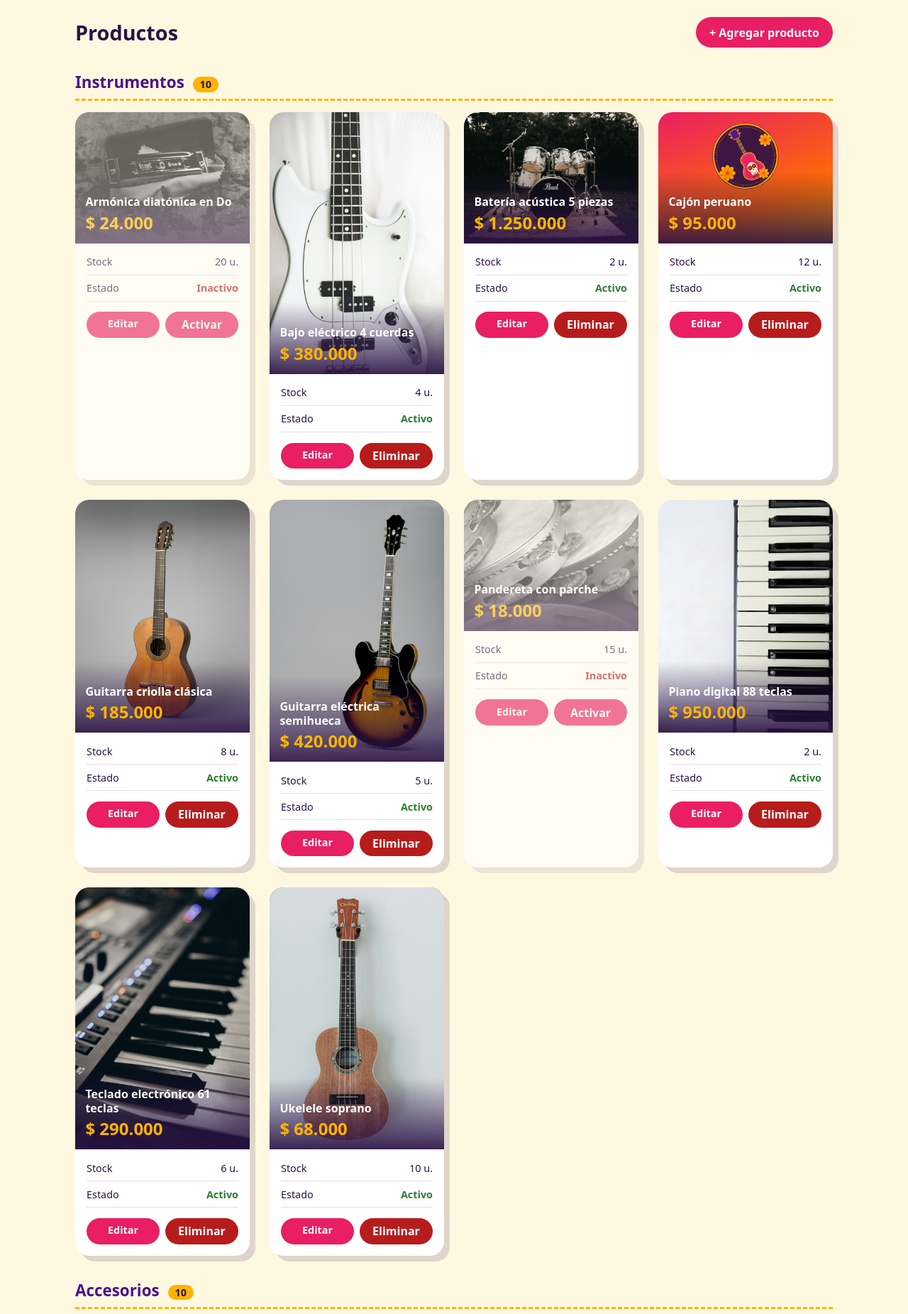
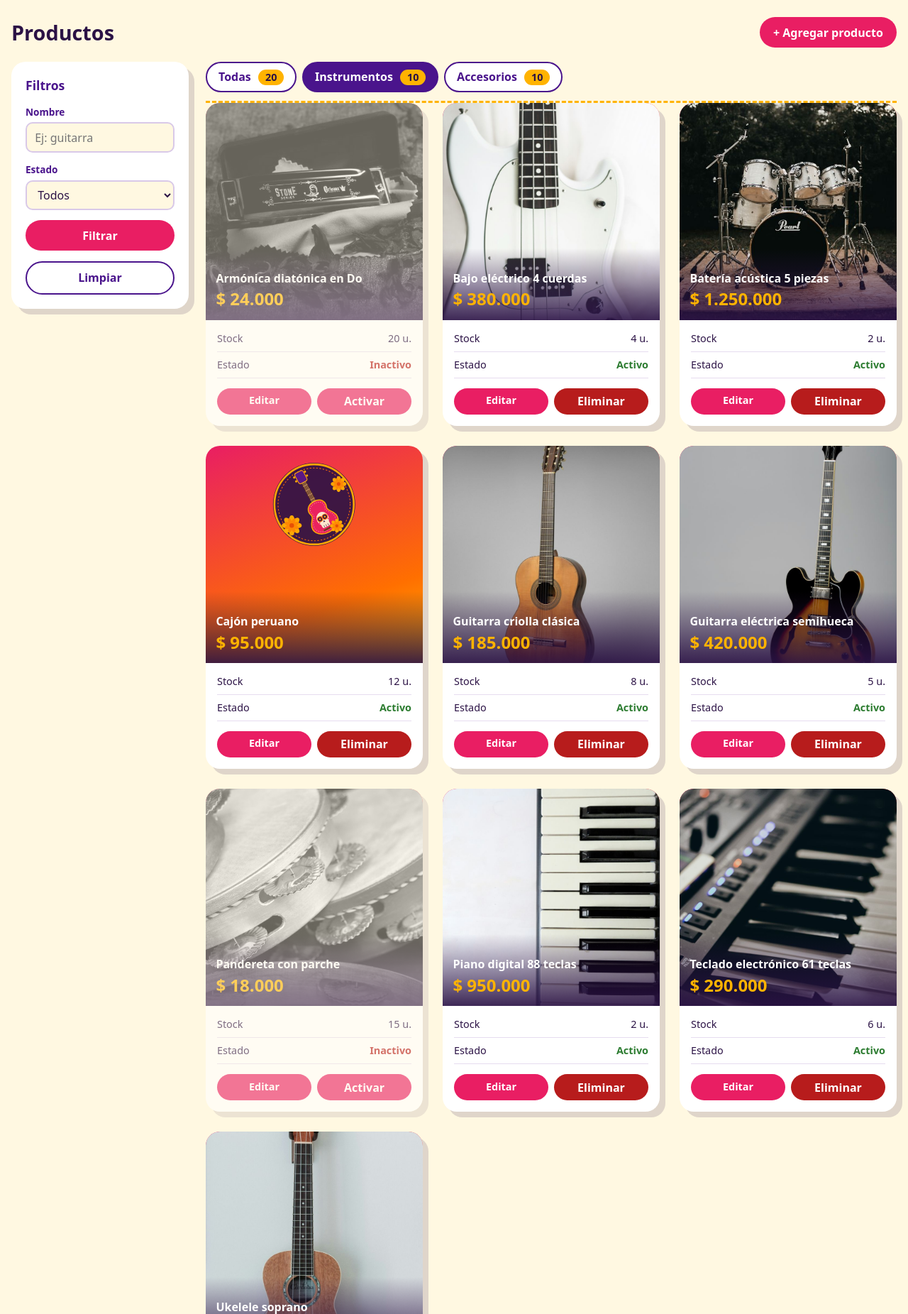
Before and after one commit to sebaStudy/TP-Programacion-III-Palmieri-Juarez, a Node server app: page /admin/dashboard?categoryId=1 in a window 1280 px wide. Shown: the part 76-1927 px from the top of the page at 71% size. Run offline with Node 20, Linux system fonts and the light colour scheme; data comes from the database, SQL or seed files in the repository; some libraries are stand-ins or nearby versions.

Commit message:
feat: filtros laterales y pestañas por categoría en el dashboard, y tarjetas del mismo tamaño

```diff
--- a/backend/public/css/admin.css
+++ b/backend/public/css/admin.css
@@ -25,7 +25,7 @@ body {
 main {
   flex: 1;
   width: 100%;
-  max-width: 1100px;
+  max-width: 1400px;
   margin: 0 auto;
   padding: 1.5rem 1rem;
 }
@@ -135,6 +135,63 @@ h2 {
 
 .vacio { color: var(--morado); font-style: italic; }
 
+/* Dashboard: filtros a la izquierda y resultados a la derecha */
+.dashboard {
+  display: grid;
+  grid-template-columns: 250px 1fr;
+  gap: 1.5rem;
+  align-items: start;
+  margin-top: 1.25rem;
+}
+
+.filtros {
+  display: flex;
+  flex-direction: column;
+  gap: 0.9rem;
+  position: sticky;
+  top: 1rem;
+  padding: 1.25rem;
+  background: white;
+  border-radius: 20px;
+  box-shadow: 8px 8px 0 rgba(43, 18, 69, 0.15);
+}
+
+.filtros-titulo { margin: 0; font-size: 1.1rem; font-weight: 700; color: var(--morado); }
+.filtros .boton { text-align: center; }
+
+.filtro { display: flex; flex-direction: column; gap: 0.25rem; }
+.filtro label { font-size: 0.85rem; font-weight: 600; color: var(--morado); }
+
+.filtro input,
+.filtro select {
+  width: 100%;
+  padding: 0.45rem 0.7rem;
+  font: inherit;
+  color: var(--texto);
+  background: var(--crema);
+  border: 2px solid #d9c9e8;
+  border-radius: 10px;
+}
+
+.filtro input:focus,
+.filtro select:focus { outline: none; border-color: var(--magenta); }
+
+/* Pestañas de categorías, una al lado de la otra */
+.pestanas { display: flex; flex-wrap: wrap; gap: 0.5rem; padding-bottom: 0.75rem; border-bottom: 3px dashed var(--cempasuchil); }
+
+.pestana {
+  padding: 0.45rem 1rem;
+  font-weight: 600;
+  color: var(--morado);
+  text-decoration: none;
+  background: white;
+  border: 2px solid var(--morado);
+  border-radius: 999px;
+}
+
+.pestana:hover { background: #f0e6fa; }
+.pestana.activa { color: white; background: var(--morado); }
+
 /* Tarjetas de producto */
 .grilla {
   display: grid;
@@ -159,11 +216,18 @@ h2 {
 
 .tarjeta-cabecera {
   position: relative;
-  aspect-ratio: 4 / 3;
+  aspect-ratio: 1 / 1; /* recuadro cuadrado: todas las tarjetas miden lo mismo */
   background: linear-gradient(160deg, var(--magenta), var(--naranja) 70%, var(--cempasuchil));
 }
 
-.tarjeta-cabecera .foto { width: 100%; height: 100%; object-fit: cover; display: block; }
+/* La foto llena el recuadro sin cambiar su tamaño: así todas las tarjetas miden lo mismo, sea cual sea la foto. */
+.tarjeta-cabecera .foto {
+  position: absolute;
+  inset: 0;
+  width: 100%;
+  height: 100%;
+  object-fit: cover; /* recorta lo que sobra, sin deformar */
+}
 
 .tarjeta-cabecera .sin-foto {
   position: absolute;
@@ -285,6 +349,11 @@ button.boton { font: inherit; font-weight: 600; border: 0; cursor: pointer; }
 .modal h2 { margin-top: 0; }
 .modal-botones { display: flex; justify-content: flex-end; gap: 0.75rem; margin-top: 1.25rem; }
 
+@media (max-width: 800px) {
+  .dashboard { grid-template-columns: 1fr; }
+  .filtros { position: static; }
+}
+
 @media (max-width: 600px) {
   .dos-columnas { grid-template-columns: 1fr; }
 }
--- a/backend/src/controllers/adminController.js
+++ b/backend/src/controllers/adminController.js
@@ -1,3 +1,4 @@
+const { Op } = require('sequelize');
 const { Category, Product } = require('../models');
 const { crearProducto, modificarProducto, cambiarEstado } = require('../services/productService');
 const { recolectarErrores, borrarImagenSubida } = require('../middlewares/validarProducto');
@@ -12,16 +13,48 @@ const MENSAJES = {
 const noEncontrado = (res) =>
   res.status(404).render('admin/error', { titulo: 'No encontrado', mensaje: 'El producto no existe.' });
 
-// GET /admin/dashboard: todos los productos (activos e inactivos) separados por categoría
+// GET /admin/dashboard: los productos (activos e inactivos) separados por categoría.
+// Filtros opcionales por URL: ?q=<texto del nombre>&categoryId=<id>&estado=activos|inactivos
 const dashboard = async (req, res) => {
+  const filtros = {
+    q: String(req.query.q ?? '').trim(),
+    categoryId: /^\d+$/.test(req.query.categoryId) ? req.query.categoryId : '', // si no es un número, se ignora
+    estado: ['activos', 'inactivos'].includes(req.query.estado) ? req.query.estado : '',
+  };
+
+  const dondeProducto = {};
+  if (filtros.q) dondeProducto.nombre = { [Op.like]: `%${filtros.q}%` };
+  if (filtros.estado === 'activos') dondeProducto.activo = true;
+  if (filtros.estado === 'inactivos') dondeProducto.activo = false;
+
+  // Todas las categorías con sus productos ya filtrados por nombre y estado:
+  // de acá salen las pestañas (con su cantidad) y las secciones que se muestran.
   const categorias = await Category.findAll({
-    include: Product,
+    include: { model: Product, where: dondeProducto, required: false }, // required: false deja las categorías sin coincidencias
     order: [['id', 'ASC'], [Product, 'nombre', 'ASC']],
   });
+  const visibles = filtros.categoryId ? categorias.filter((c) => String(c.id) === filtros.categoryId) : categorias;
+  const total = categorias.reduce((suma, c) => suma + c.Products.length, 0);
+
+  // Link de una pestaña: cambia la categoría y conserva el resto de los filtros.
+  const urlCategoria = (categoryId) => {
+    const params = new URLSearchParams();
+    if (filtros.q) params.set('q', filtros.q);
+    if (filtros.estado) params.set('estado', filtros.estado);
+    if (categoryId) params.set('categoryId', categoryId);
+    const consulta = params.toString();
+    return consulta ? `/admin/dashboard?${consulta}` : '/admin/dashboard';
+  };
+
   res.render('admin/dashboard', {
     titulo: 'Productos',
     seccion: 'dashboard',
     categorias,
+    visibles,
+    total,
+    urlCategoria,
+    filtros,
+    hayFiltros: Boolean(filtros.q || filtros.categoryId || filtros.estado),
     mensaje: MENSAJES[req.query.mensaje] || null,
   });
 };
--- a/backend/src/views/admin/dashboard.ejs
+++ b/backend/src/views/admin/dashboard.ejs
@@ -11,12 +11,55 @@
     <div class="aviso" role="status"><%= mensaje %></div>
   <% } %>
 
-  <% categorias.forEach((categoria) => { %>
+  <div class="dashboard">
+    <aside>
+      <form class="filtros" method="get" action="/admin/dashboard">
+        <p class="filtros-titulo">Filtros</p>
+        <input type="hidden" name="categoryId" value="<%= filtros.categoryId %>"> <%# conserva la categoría elegida en las pestañas %>
+
+        <div class="filtro">
+          <label for="q">Nombre</label>
+          <input type="search" id="q" name="q" value="<%= filtros.q %>" placeholder="Ej: guitarra">
+        </div>
+
+        <div class="filtro">
+          <label for="estado">Estado</label>
+          <select id="estado" name="estado">
+            <option value="">Todos</option>
+            <option value="activos" <%= filtros.estado === 'activos' ? 'selected' : '' %>>Activos</option>
+            <option value="inactivos" <%= filtros.estado === 'inactivos' ? 'selected' : '' %>>Inactivos</option>
+          </select>
+        </div>
+
+        <button type="submit" class="boton">Filtrar</button>
+        <a class="boton boton-secundario" href="/admin/dashboard">Limpiar</a>
+      </form>
+    </aside>
+
+    <div class="resultados">
+      <nav class="pestanas" aria-label="Categorías">
+        <a class="pestana <%= filtros.categoryId ? '' : 'activa' %>" href="<%= urlCategoria('') %>">
+          Todas <span class="contador"><%= total %></span>
+        </a>
+        <% categorias.forEach((c) => { %>
+          <a class="pestana <%= String(c.id) === filtros.categoryId ? 'activa' : '' %>" href="<%= urlCategoria(c.id) %>">
+            <%= c.nombre %> <span class="contador"><%= c.Products.length %></span>
+          </a>
+        <% }) %>
+      </nav>
+
+      <% if (visibles.length === 0) { %>
+        <p class="vacio">La categoría no existe.</p>
+      <% } %>
+
+      <% visibles.forEach((categoria) => { %>
         <section class="categoria">
+          <% if (!filtros.categoryId) { %>
             <h2><%= categoria.nombre %> <span class="contador"><%= categoria.Products.length %></span></h2>
+          <% } %>
 
           <% if (categoria.Products.length === 0) { %>
-        <p class="vacio">Todavía no hay productos en esta categoría.</p>
+            <p class="vacio"><%= hayFiltros ? 'Ningún producto coincide con los filtros.' : 'Todavía no hay productos en esta categoría.' %></p>
           <% } else { %>
             <div class="grilla">
               <% categoria.Products.forEach((p) => { %>
@@ -53,6 +96,8 @@
           <% } %>
         </section>
       <% }) %>
+    </div>
+  </div>
 </main>
 
 <%# Un solo modal para todos los productos: el script le pone el id y el nombre del que se tocó %>
```
Lines whose indentation alone changed are shown as unchanged.
